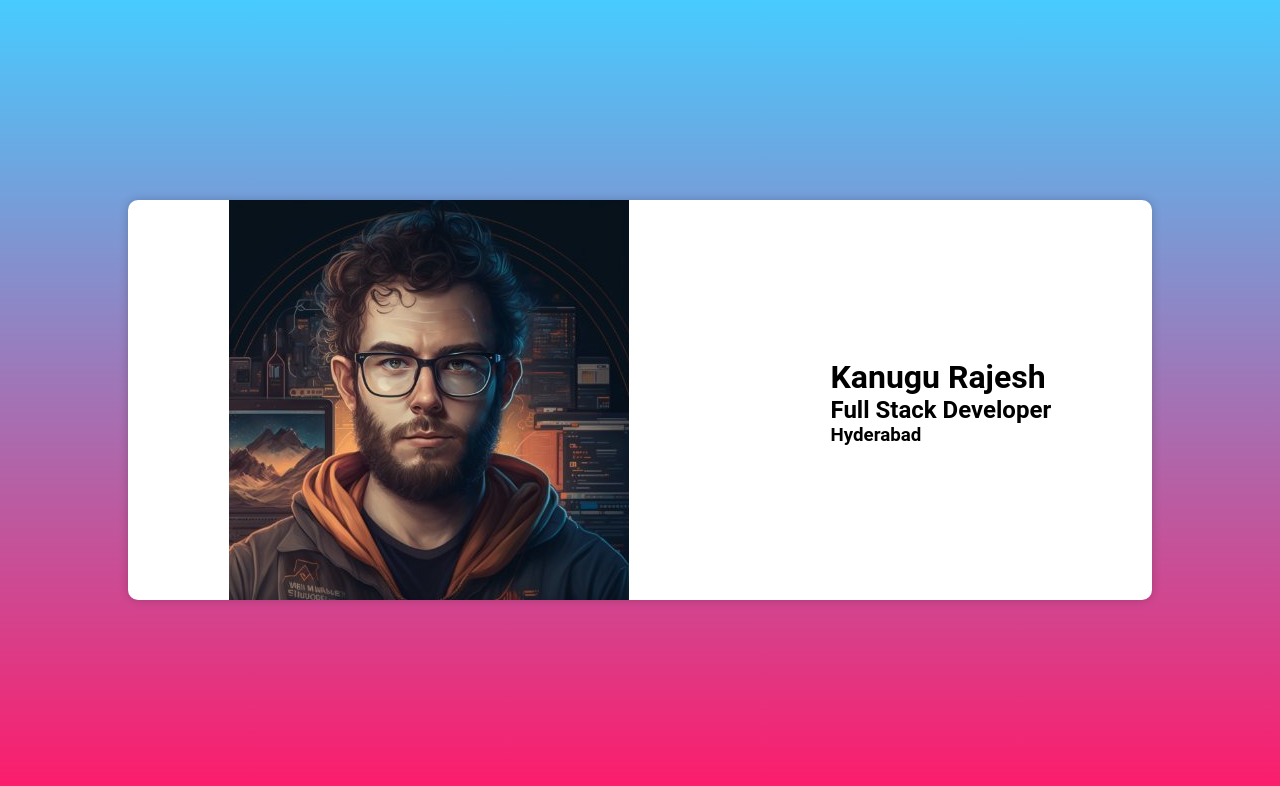
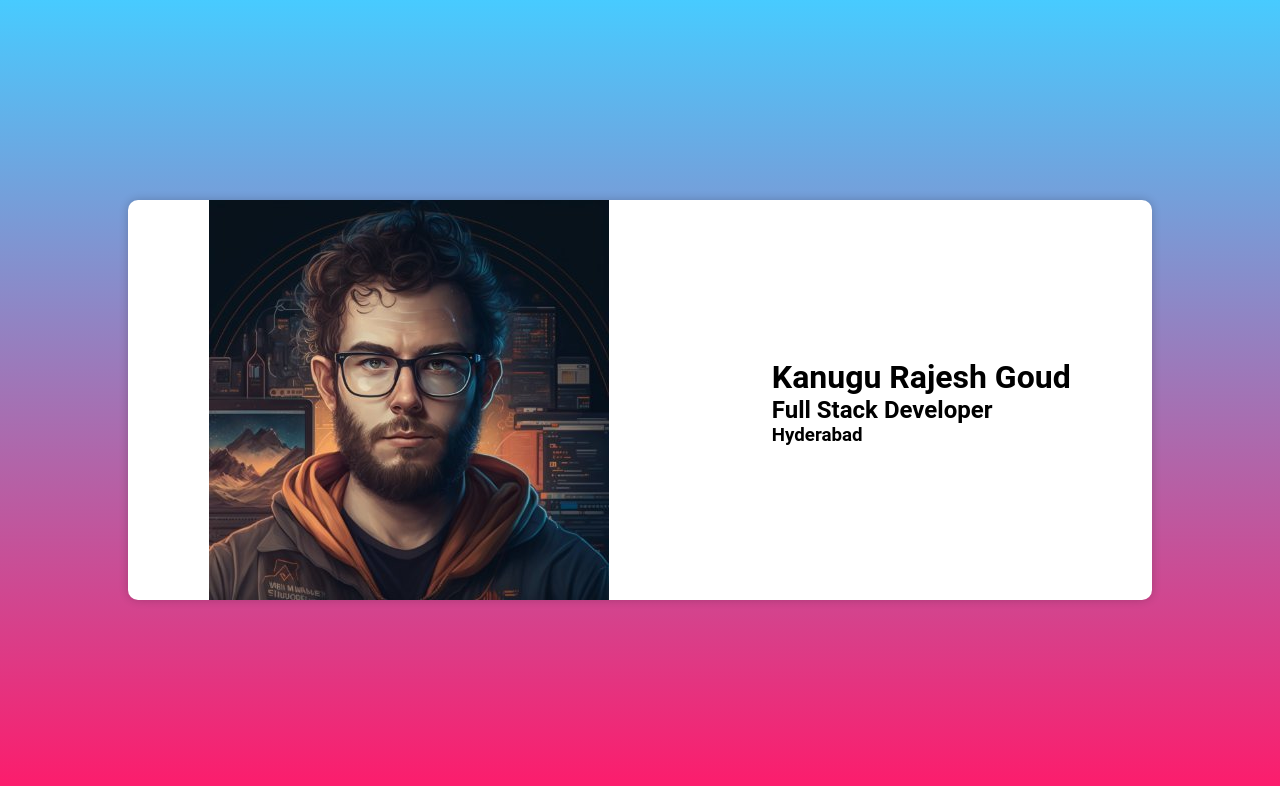
Before and after one commit to Alexanderwar/my_business_card, a plain HTML site: page index.html in a window 1280 px wide. Drawn offline with Linux system fonts and the light colour scheme.

Commit message:
adding my name

```diff
--- a/index.html
+++ b/index.html
@@ -56,7 +56,7 @@
                 <img src="./engineer.jpg" alt="">
             </div>
             <div class="details">
-                <h1>Kanugu Rajesh</h1>
+                <h1>Kanugu Rajesh Goud</h1>
                 <h2>Full Stack Developer</h2>
                 <h3>Hyderabad</h3>
             </div>
```
